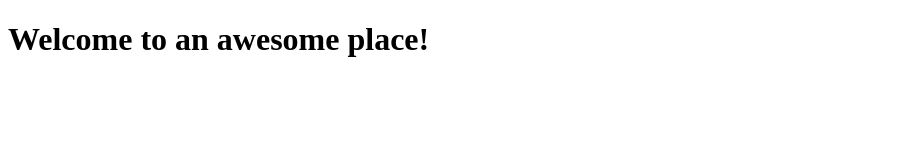
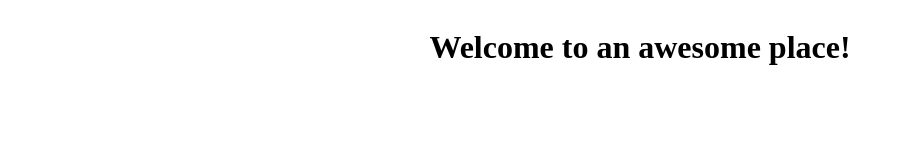
Before and after one commit to Wabzab/openSourceLecture, a plain HTML site: page index.html in a window 1280 px wide. Shown: the whole page, without its empty margins (0-903 px from the left). Drawn offline with Linux system fonts and the light colour scheme.

Commit message:
Update index.html

```diff
--- a/index.html
+++ b/index.html
@@ -5,6 +5,14 @@
     <meta http-equiv="X-UA-Compatible" content="IE=edge">
     <meta name="viewport" content="width=device-width, initial-scale=1.0">
     <title>Document</title>
+
+    <style>
+        header {
+            display: flex;
+            justify-content: center;
+        }
+    </style>
+
 </head>
 <body>
     <header>
```
